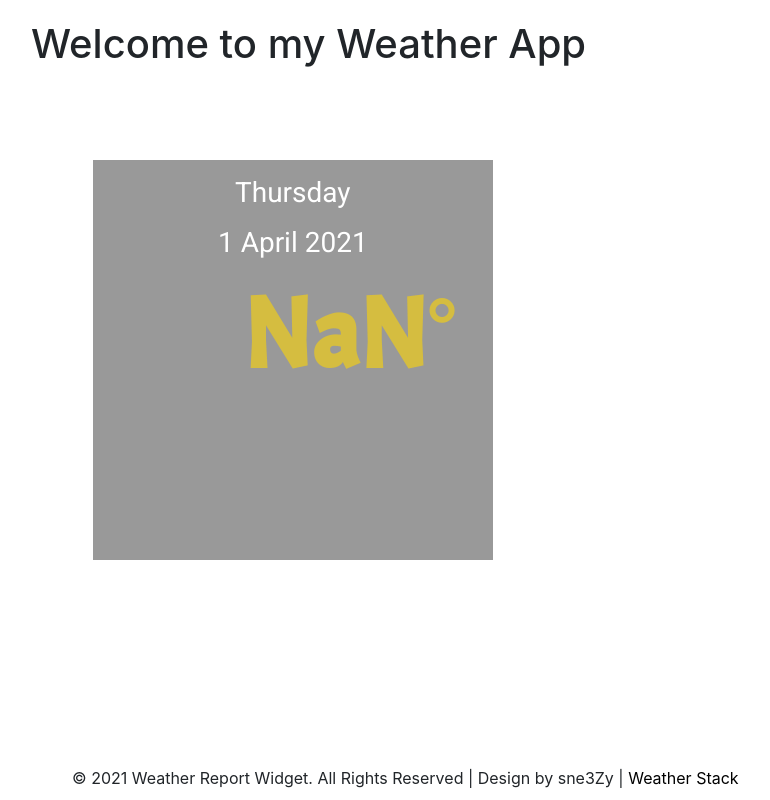
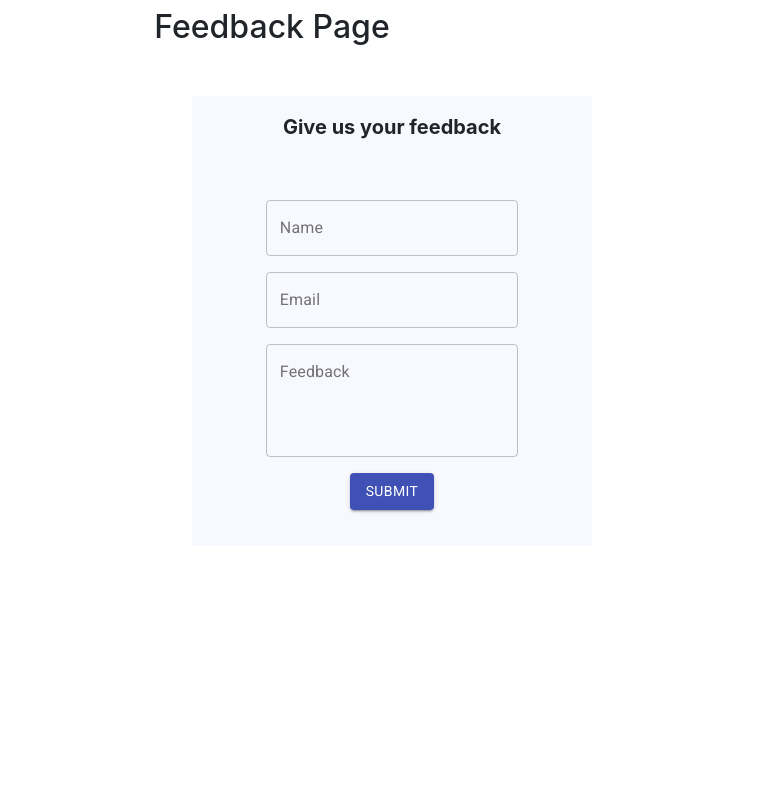
Before and after one commit to ak6-kumar/MauSum-frontend, a React (Create React App) app: page /feedback in a window 1280 px wide. Shown: the whole page, without its empty margins (368-1138 px from the left). Built offline with nearby package versions, Linux system fonts and the light colour scheme; no server answers.

Commit message:
Added Feedback forms with the help of Mongodb

```diff
--- a/package.json
+++ b/package.json
@@ -3,6 +3,8 @@
   "version": "0.1.0",
   "private": true,
   "dependencies": {
+    "@material-ui/core": "^4.11.3",
+    "@material-ui/icons": "^4.11.2",
     "@testing-library/jest-dom": "^5.11.4",
     "@testing-library/react": "^11.1.0",
     "@testing-library/user-event": "^12.1.10",
@@ -10,6 +12,7 @@
     "bootstrap": "^4.6.0",
     "react": "^17.0.2",
     "react-dom": "^17.0.2",
+    "react-router-dom": "^5.2.0",
     "react-scripts": "4.0.3",
     "web-vitals": "^1.0.1"
   },
--- a/src/App.js
+++ b/src/App.js
@@ -1,13 +1,25 @@
 import {useState,useEffect} from 'react';
 import Weather from './components/weather';
+import Login from './components/login'
 import './App.css';
+import {
+  BrowserRouter as Router,
+  Switch,
+  Route,
+  Link
+} from "react-router-dom";
+import Feedback from './components/feedback';
 const axios = require('axios');
 
 
 function App() {
   return (
     <div className="App">
-        <Weather/>
+        <Switch>
+          <Route path="/" exact component={Weather}/>
+          <Route component={Feedback} path="/feedback"/>
+          <Route component={Login} path="/login"/>
+        </Switch>
       </div>
   );
 }
--- /dev/null
+++ b/src/components/feedback.js
@@ -0,0 +1,58 @@
+import React,{useState} from 'react';
+import { makeStyles } from '@material-ui/core/styles';
+import TextField from '@material-ui/core/TextField';
+import Button from '@material-ui/core/Button';
+import axios from 'axios';
+
+const useStyles = makeStyles((theme) => ({
+    root: {
+      '& > *': {
+        margin: theme.spacing(1),
+        width: '25ch',
+      },
+    },
+  }));
+
+export default function Feedback(){
+    const classes = useStyles();
+    const [feedback,setFeedback] = useState({});
+    const AddFeedback = (e) =>{
+        axios.post('http://localhost:4000/feedback',{feedback})
+        .then((res)=>{
+            console.log(res);
+        })
+        .catch((err)=>{
+            console.log(err);
+        })
+        document.querySelectorAll('#outlined-basic')[0].value='';
+        document.querySelectorAll('#outlined-basic')[1].value='';
+        document.querySelectorAll('#outlined-basic')[2].value='';
+    }
+    // console.log(feedback);
+    return(
+        <div>
+                <h2 className="mt-2">Feedback Page</h2>
+                <div style={{marginLeft:'560px',marginTop:'50px',backgroundColor:'#f8f8ff',width:'400px',blockSize:'450px'}}>
+                    <div className="pt-3" style={{fontSize:'20px'}}>
+                        <strong>Give us your feedback</strong>
+                    </div>
+                    <div style={{marginTop:'50px'}}>
+                    <form className={classes.root} noValidate autoComplete="off">
+                        <TextField onChange={(event)=>{
+                            setFeedback({...feedback,name:event.target.value});
+                        }} id="outlined-basic" label="Name" variant="outlined" />
+                        <TextField onChange={(event)=>{
+                            setFeedback({...feedback,email:event.target.value});
+                        }} id="outlined-basic" label="Email" variant="outlined" />
+                        <TextField onChange={(event)=>{
+                            setFeedback({...feedback,feedback:event.target.value});
+                        }} id="outlined-basic" label="Feedback" multiline rows="4" size="medium" variant="outlined" />
+                    </form>
+                    <Button onClick={AddFeedback} className="mt-2" variant="contained" color="primary">
+                        Submit
+                    </Button>
+                    </div>
+                </div>
+        </div>
+    )
+}
--- /dev/null
+++ b/src/components/login.js
@@ -0,0 +1,9 @@
+import React from 'react';
+
+export default function Login(){
+    return(
+        <div>
+            Welcome to the login Page!
+        </div>
+    )
+}
--- a/src/components/weather.js
+++ b/src/components/weather.js
@@ -1,4 +1,12 @@
 import React,{useState,useEffect} from 'react';
+import Login from './feedback';
+import {
+    BrowserRouter as Router,
+    Switch,
+    Route,
+    Link
+  } from "react-router-dom";
+
 const axios = require('axios');
 
 
@@ -29,8 +37,9 @@ export default function Weather(){
     },[]);
     useEffect(()=>{
         if(location){
-            axios.get(`https://api.openweathermap.org/data/2.5/weather?lat=${location.latitude}&lon=${location.longitude}&appid=1a1167b623267365e878fcea7af93f26&units=metric`)
+            axios.get(`http://localhost:4000?lat=${location.latitude}&lon=${location.longitude}`)
             .then((res)=>{
+                console.log("hello")
                 setWeather(res.data);
             })
         }
@@ -44,8 +53,15 @@ export default function Weather(){
             Something went wrong we'll try to fix it as soon as possible! :(
         </div>)
     }
+    console.log(weather);
   return(
       <div>
+          {/* <div style={{position:'relative', backgroundPosition: 'center',
+            backgroundSize: 'cover',
+            backgroundRepeat: 'no-repeat',
+            width: '100vw',
+            height: '100vh',backgroundImage:`url(${bgImg.rainy})`}}>
+            </div> */}
             {weather?.weather[0]?.main.toLowerCase().includes("sunny")?<div style={{position:'relative', backgroundPosition: 'center',
             backgroundSize: 'cover',
             backgroundRepeat: 'no-repeat',
@@ -76,31 +92,34 @@ export default function Weather(){
             width: '100vw',
             height: '100vh',backgroundImage:`url(${bgImg.storm})`}}>
             </div>:<></>}
-            {weather?.weather[0]?.main.toLowerCase().includes("haze") || weather?.current?.weather_descriptions[0].toLowerCase().includes("storm")?<div style={{position:'relative', backgroundPosition: 'center',
+            {weather?.weather[0]?.main.toLowerCase().includes("haze")?<div style={{position:'relative', backgroundPosition: 'center',
             backgroundSize: 'cover',
             backgroundRepeat: 'no-repeat',
             width: '100vw',
             height: '100vh',backgroundImage:`url(${bgImg.fogg})`}}>
             </div>:<></>}
-            {weather?.weather[0]?.main.toLowerCase().includes("smoke") || weather?.current?.weather_descriptions[0].toLowerCase().includes("storm")?<div style={{position:'relative', backgroundPosition: 'center',
+            {weather?.weather[0]?.main.toLowerCase().includes("smoke")?<div style={{position:'relative', backgroundPosition: 'center',
             backgroundSize: 'cover',
             backgroundRepeat: 'no-repeat',
             width: '100vw',
             height: '100vh',backgroundImage:`url(${bgImg.fogg})`}}>
             </div>:<></>}
-            <div style={{position:'absolute',left:'30%',top:'20px'}}>
-                <h1 className="col-md-12">Welcome to my Weather App</h1>
+            <div>
+            <Link style={{color:'black',textDecoration:'none'}} to="/feedback"><div style={{position:'absolute',left:'30px',top:'10px',backgroundColor:'rgb(144,233,144)',opacity:'0.9',borderRadius:'10px',blockSize:'30px',width:'100px'}}>Feedback</div></Link>
+            <Link style={{color:'black',textDecoration:'none'}} to="/login"><div style={{position:'absolute',right:'30px',top:'10px',backgroundColor:'rgb(144,233,144)',opacity:'0.9',borderRadius:'10px',blockSize:'30px',width:'100px'}}>Login</div></Link>
+            </div>
+            <div style={{position:'absolute',left:'39%',top:'20px'}}>
+                <h1 className="col-md-12">Weather Report</h1>
             </div>
             <div className="d-flex justify-content-center" style={{left:'36%',top:'20%',position:'absolute',blockSize:'400px',width:'400px',backgroundColor:'rgb(0,0,0,0.4)'}}>
                 <h3 className='mt-3' style={{fontFamily:'Roboto, sans-serif',color:'rgb(255,255,255)',position:'absolute'}}>{day[date.getDay()]}</h3>
                 <h3 className='mt-3' style={{top:'50px',fontFamily:'Roboto, sans-serif',color:'rgb(255,255,255)',position:'absolute'}}>{date.getDate()}&nbsp;{month[date.getMonth()]}&nbsp;{date.getFullYear()}</h3>
                 <h1 className='mt-3' style={{color:'rgb(255, 215, 1, 0.59)',fontFamily: 'Acme, sans-serif',textAlign:'center',left:'150px',fontSize:'100px',top:'100px',position:'absolute'}}><strong>{Math.floor(weather?.main?.temp)}</strong>°</h1>
                 <h2 className='mt-3' style={{color:'rgb(255,255,255)',position:'absolute',fontFamily:'Roboto, sans-serif',top:'230px'}}>{weather?.name}</h2>
-                {/* <img style={{position:'absolute',top:'280px'}} src={weather?.current?.weather_icons[0]}></img> */}
                 <p className='mt-3' style={{color:'rgb(255,255,255)',position:'absolute',top:'310px',fontSize:'30px',fontFamily:'Roboto, sans-serif'}}>{weather?.weather[0]?.main}</p>
             </div>
-            <div style={{position:'absolute',bottom:'10px',left:'440px'}}>
-            © 2021 Weather Report Widget. All Rights Reserved | Design by sne3Zy | <a style={{color:'rgb(0,0,0)',textDecoration:'none'}} href="https://weatherstack.com">Weather Stack</a>
+            <div style={{position:'absolute',bottom:'10px',left:'440px',color:'rgb(0,0,0)'}}>
+            © 2021 Weather Report Widget. All Rights Reserved | Design by sne3Zy | <a style={{color:'rgb(0,0,0)',textDecoration:'none'}} href="https://openweathermap.org">Open Weather</a>
             </div>
     </div>
     );
--- a/src/index.js
+++ b/src/index.js
@@ -4,6 +4,12 @@ import './index.css';
 import App from './App';
 import reportWebVitals from './reportWebVitals';
 import 'bootstrap/dist/css/bootstrap.css';
+import {
+  BrowserRouter as Router,
+  Switch,
+  Route,
+  Link
+} from "react-router-dom";
 
 ReactDOM.render(
   <React.StrictMode>
@@ -15,8 +21,9 @@ ReactDOM.render(
 <link href="https://fonts.googleapis.com/css2?family=Acme&display=swap" rel="stylesheet"></link>
 <link rel="preconnect" href="https://fonts.gstatic.com"></link>
 <link href="https://fonts.googleapis.com/css2?family=Roboto&display=swap" rel="stylesheet"></link>
-
-    <App />
+  <Router>
+    <App/>
+    </Router>
   </React.StrictMode>,
   document.getElementById('root')
 );
```
Also changed, not shown: 1 other file (tests, documents, lock files or other folders).
